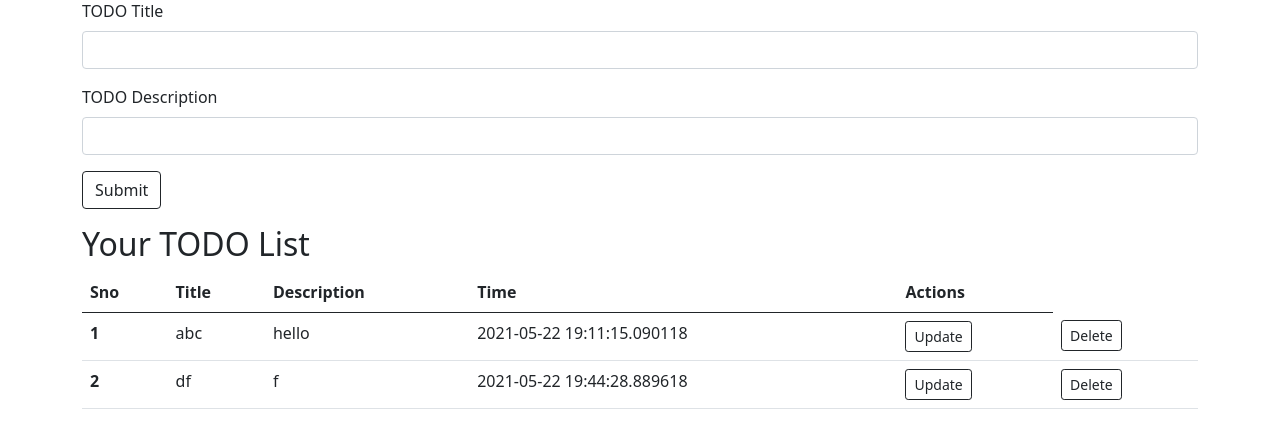
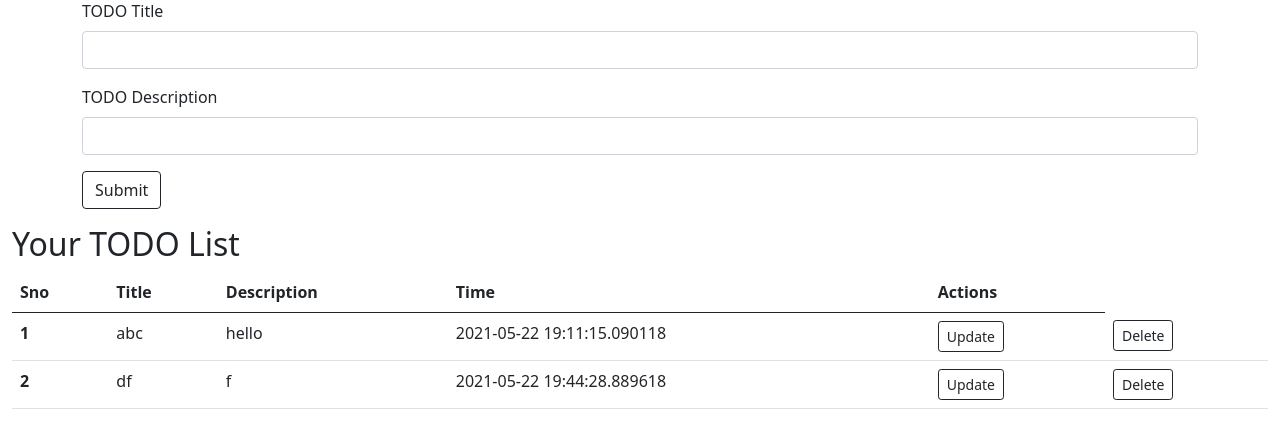
Before and after one commit to kuldeepkr16/todo, a Flask app: page / in a window 1280 px wide. Shown: the part 119-567 px from the top of the page. Run offline with Flask 2, Linux system fonts and the light colour scheme; data comes from the database, SQL or seed files in the repository.

Commit message:
adding fluid container

```diff
--- a/templates/index.html
+++ b/templates/index.html
@@ -16,7 +16,7 @@
         <button type="submit" class="btn btn-outline-dark">Submit</button>
     </form>
 </div>
-<div class="container my-3">
+<div class="container-fluid my-3">
     <h2>Your TODO List</h2>
 
     {% if all_todo|length==0 %}
```
